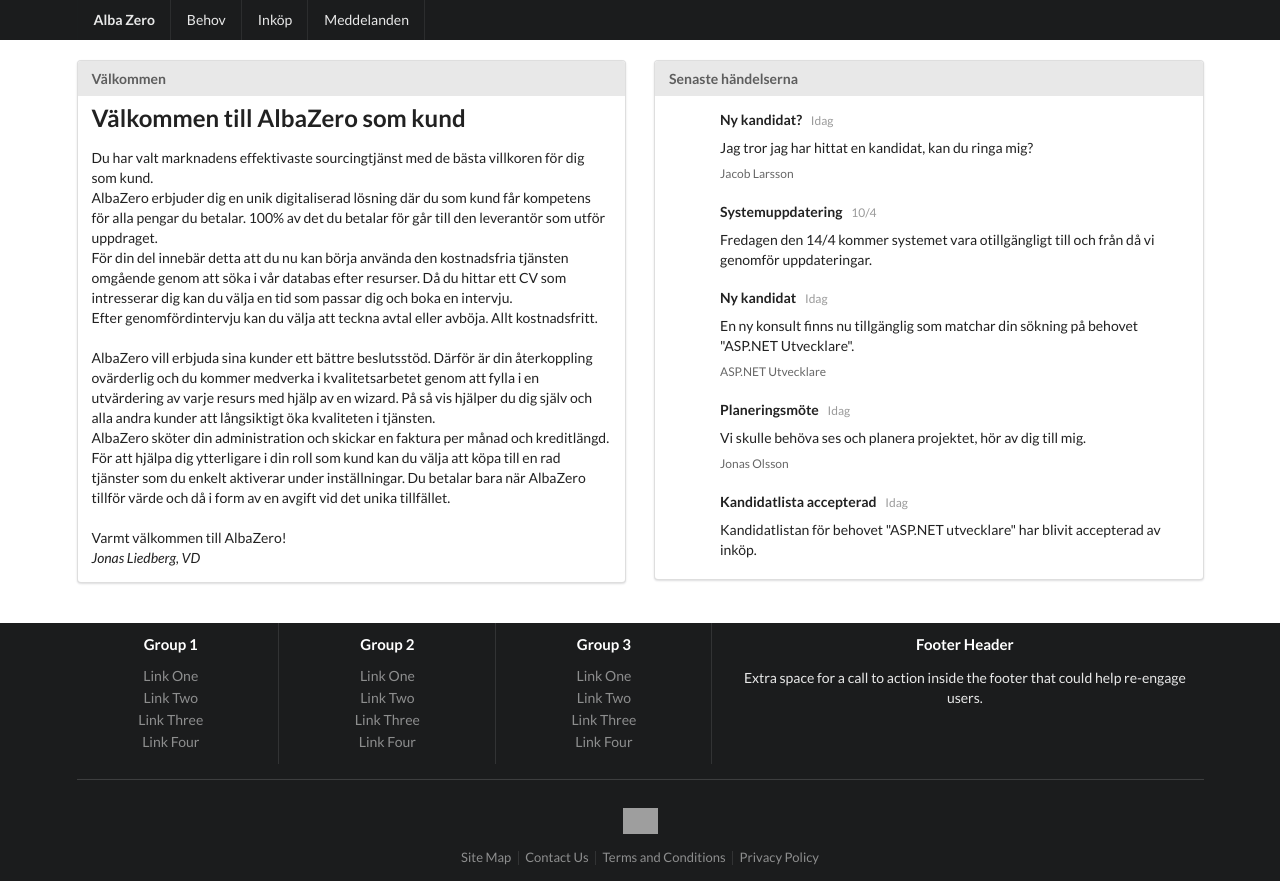
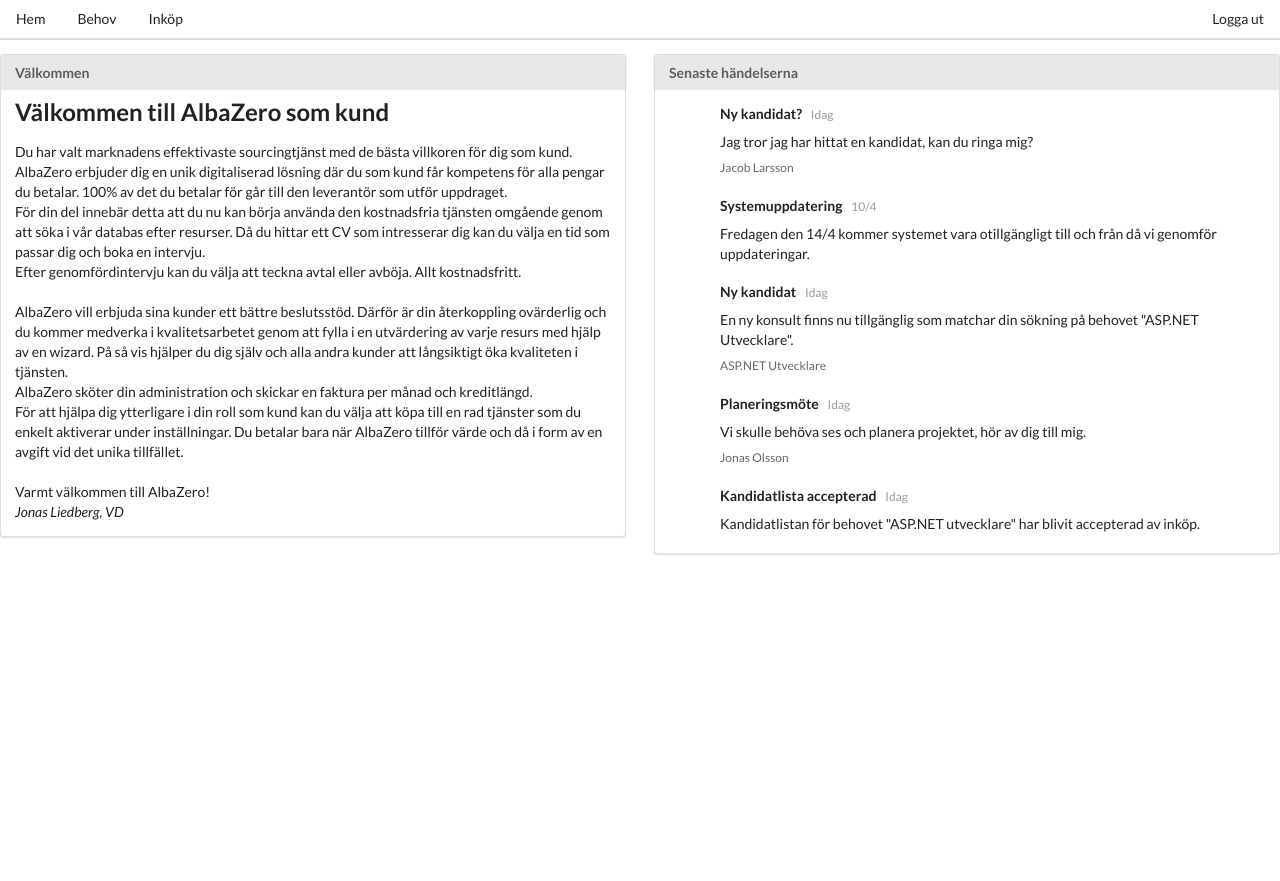
Before and after one commit to Trexxy/albaangular, an Angular app: page / in a window 1280 px wide. After the commit the page ends 800 px from the top, so only its background shows below. Built offline with nearby package versions, Linux system fonts and the light colour scheme; grey boxes are pictures that could not be loaded; a web font is replaced by a local one.

Commit message:
New menu

```diff
--- a/src/app/app.component.html
+++ b/src/app/app.component.html
@@ -1,65 +1,19 @@
-<div class="ui fixed inverted menu">
-  <div class="ui container">
-    <a routerLink="/dashboard" class="header item">
-        Alba Zero
-      </a>
-    <a class="item" routerLink="/behov">Behov</a>
-    <a class="item" routerLink="/inkop">Inköp</a>
-    <a class="item" routerLink="/meddelanden">Meddelanden</a>
+<div class="ui secondary pointing menu">
+  <a class="item" routerLink="/dashboard" [routerLinkActive]="['active']">
+    Hem
+  </a>
+  <a class="item" routerLink="/behov" [routerLinkActive]="['active']">
+    Behov
+  </a>
+  <a class="item" routerLink="/inkop" [routerLinkActive]="['active']">
+    Inköp
+  </a>
+  <div class="right menu">
+    <a class="ui item">
+      Logga ut
+    </a>
   </div>
 </div>
-<br />
-<br />
-<br />
-
-<div class="ui container">
+<div class="article">
   <router-outlet></router-outlet>
 </div>
-<br />
-<br />
-
-<div class="ui inverted vertical footer segment">
-  <div class="ui center aligned container">
-    <div class="ui stackable inverted divided grid">
-      <div class="three wide column">
-        <h4 class="ui inverted header">Group 1</h4>
-        <div class="ui inverted link list">
-          <a href="#" class="item">Link One</a>
-          <a href="#" class="item">Link Two</a>
-          <a href="#" class="item">Link Three</a>
-          <a href="#" class="item">Link Four</a>
-        </div>
-      </div>
-      <div class="three wide column">
-        <h4 class="ui inverted header">Group 2</h4>
-        <div class="ui inverted link list">
-          <a href="#" class="item">Link One</a>
-          <a href="#" class="item">Link Two</a>
-          <a href="#" class="item">Link Three</a>
-          <a href="#" class="item">Link Four</a>
-        </div>
-      </div>
-      <div class="three wide column">
-        <h4 class="ui inverted header">Group 3</h4>
-        <div class="ui inverted link list">
-          <a href="#" class="item">Link One</a>
-          <a href="#" class="item">Link Two</a>
-          <a href="#" class="item">Link Three</a>
-          <a href="#" class="item">Link Four</a>
-        </div>
-      </div>
-      <div class="seven wide column">
-        <h4 class="ui inverted header">Footer Header</h4>
-        <p>Extra space for a call to action inside the footer that could help re-engage users.</p>
-      </div>
-    </div>
-    <div class="ui inverted section divider"></div>
-    <img src="assets/images/logo.png" class="ui centered mini image">
-    <div class="ui horizontal inverted small divided link list">
-      <a class="item" href="#">Site Map</a>
-      <a class="item" href="#">Contact Us</a>
-      <a class="item" href="#">Terms and Conditions</a>
-      <a class="item" href="#">Privacy Policy</a>
-    </div>
-  </div>
-</div>
```
